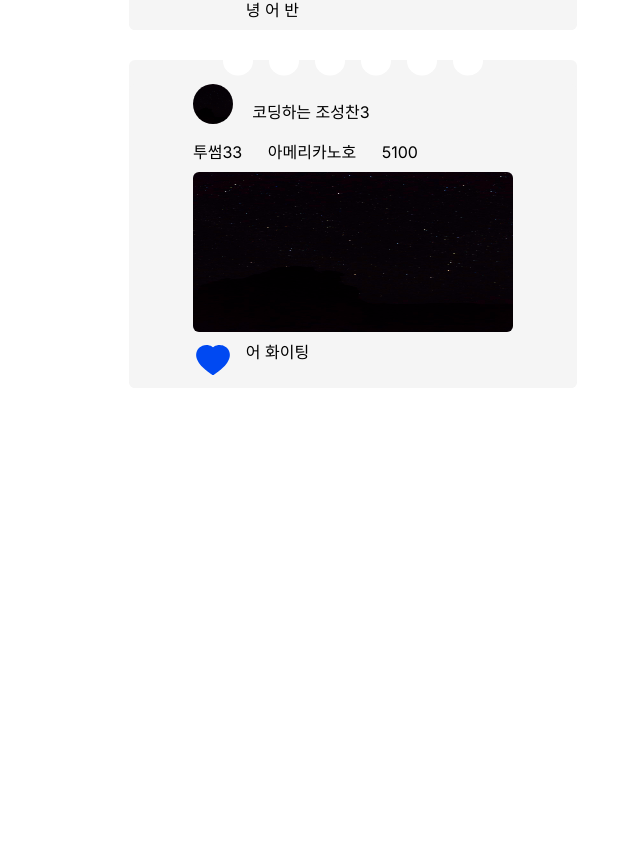
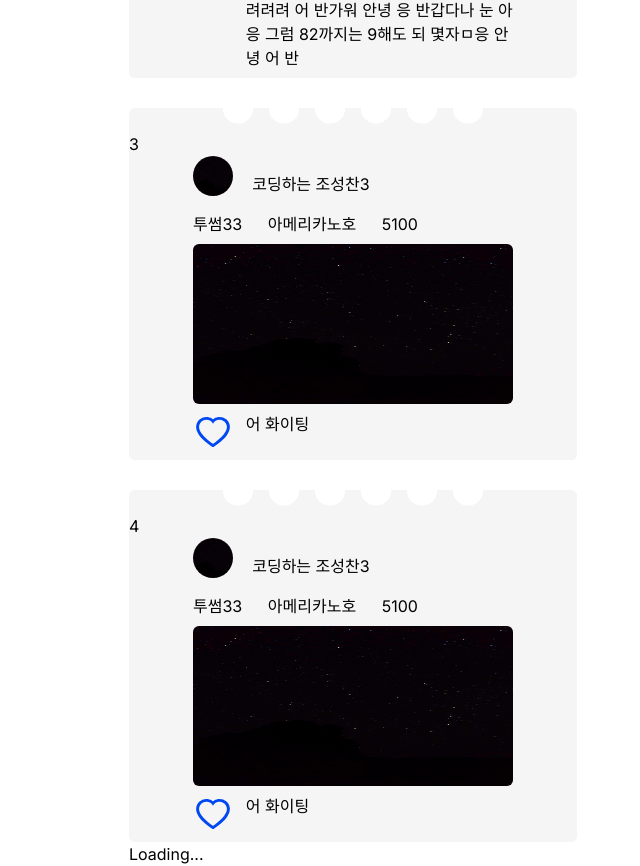
Before and after one commit to s01k1m/Akigimi, a Next.js app in the folder frontend/: page /feed in a window 1280 px wide. Shown: the part 818-1684 px from the top of the page, without its empty margins (287-927 px from the left). Before the commit the page ends 1206 px from the top, so only its background shows below. Built offline with nearby package versions, Linux system fonts and the light colour scheme.

Commit message:
feat: 피드 무한 스크롤 (수정중)
Former-commit-id: 62f1d1de4badc65b65067956208a78a5aafbb030

```diff
--- a/frontend/app/page.tsx
+++ b/frontend/app/page.tsx
@@ -13,6 +13,8 @@ export default function Home() {
       <Link href="/login/register/withdrawal">출금계좌등록</Link> <br></br>
       <Link href="/login/register/deposit">입금계좌등록</Link> <br></br>
       <Link href="/login/register/welcome">웰컴</Link> <br></br>
+      <Link href="/feed">피드</Link> <br></br>
+      <Link href="/writereceipt">피드 작성하기</Link> <br></br>
     </main>
   );
 }
--- a/frontend/components/Feed/FeedItem.tsx
+++ b/frontend/components/Feed/FeedItem.tsx
@@ -4,6 +4,7 @@ import FeedWriteInfo from "./FeedWriterInfo"
 import { useState, useEffect, useRef } from "react"
 
 interface ItemProps {
+    itemId: number
     imgUrl: string
     name: string
     place: string
@@ -14,7 +15,7 @@ interface ItemProps {
     description: string
 }
 
-const FeedItem: React.FC<ItemProps> = ({ imgUrl, name, place, item, price, image, isLiked, description }) => {
+const FeedItem: React.FC<ItemProps> = ({ imgUrl, name, place, item, price, image, isLiked, description, itemId }) => {
 
 
     return (
@@ -24,6 +25,7 @@ const FeedItem: React.FC<ItemProps> = ({ imgUrl, name, place, item, price, image
             </div>
             <div className="bg-[#F5F5F5] w-[100%] h-[100%] flex flex-col justify-content items-center z-0 rounded-md">
                 <div className="mt-[3vh] bg-[#F5F5F5] rounded-md ">
+                <div>{itemId}</div>
                 <FeedWriteInfo
                 imgUrl={imgUrl}
                 name={name}
--- a/frontend/components/Feed/FeedList.tsx
+++ b/frontend/components/Feed/FeedList.tsx
@@ -1,12 +1,56 @@
 import FeedItem from "./FeedItem"
-import { useState } from "react"
+import { useState, useEffect } from "react"
 import axios from "axios"
 
+type FeedItem = {
+    id: number;
+    userProfile: string;
+    akimLocation: string;
+    akimItemName: string;
+    savePrice: number;
+    userName: string;
+    image: string;
+    isLikedFeed: boolean;
+    description: string;
+  };
 type selectedProps =  {
     selectedValue: string
 }
 
+const initialFeedItems: FeedItem[] = [
+
+    { id: 1 , userProfile:'/images/black.png', akimLocation: "투썸", akimItemName: "아메리카노", savePrice: 5100, userName: "코딩하는 조성찬1", image: "/images/black.png", description: "커피 참고 정신력으로 버텼다", isLikedFeed: true },
+    { id: 2, userProfile:'/images/black.png', akimLocation: "투썸22", akimItemName: "아메리카노오", savePrice: 5100, userName: "코딩하는 조성찬2", image: "/images/black.png", description: "글시 적은 경우안녕하세요오호호호호하하하하하하 글씨가 몇자가 되면 마ㅇ인려려려 어 반가워 안녕 응 반갑다나 눈 아 응 그럼 82까지는 9해도 되 몇자ㅁ응 안녕 어 반", isLikedFeed: true },
+    { id: 3, userProfile:'/images/black.png', akimLocation: "투썸33", akimItemName: "아메리카노호", savePrice: 5100, userName: "코딩하는 조성찬3", image: "/images/black.png", description: "어 화이팅", isLikedFeed: true },
+    { id: 4, userProfile:'/images/black.png', akimLocation: "투썸33", akimItemName: "아메리카노호", savePrice: 5100, userName: "코딩하는 조성찬3", image: "/images/black.png", description: "어 화이팅", isLikedFeed: true },
+    { id: 5, userProfile:'/images/black.png', akimLocation: "투썸33", akimItemName: "아메리카노호", savePrice: 5100, userName: "코딩하는 조성찬3", image: "/images/black.png", description: "어 화이팅", isLikedFeed: true },
+    { id: 6, userProfile:'/images/black.png', akimLocation: "투썸33", akimItemName: "아메리카노호", savePrice: 5100, userName: "코딩하는 조성찬3", image: "/images/black.png", description: "어 화이팅", isLikedFeed: true },
+    { id: 7, userProfile:'/images/black.png', akimLocation: "투썸33", akimItemName: "아메리카노호", savePrice: 5100, userName: "코딩하는 조성찬3", image: "/images/black.png", description: "어 화이팅", isLikedFeed: true },
+    { id: 8, userProfile:'/images/black.png', akimLocation: "투썸33", akimItemName: "아메리카노호", savePrice: 5100, userName: "코딩하는 조성찬3", image: "/images/black.png", description: "어 화이팅", isLikedFeed: true },
+    { id: 9, userProfile:'/images/black.png', akimLocation: "투썸33", akimItemName: "아메리카노호", savePrice: 5100, userName: "코딩하는 조성찬3", image: "/images/black.png", description: "어 화이팅", isLikedFeed: true },
+    { id: 10, userProfile:'/images/black.png', akimLocation: "투썸33", akimItemName: "아메리카노호", savePrice: 5100, userName: "코딩하는 조성찬3", image: "/images/black.png", description: "어 화이팅", isLikedFeed: true },
+    { id: 11, userProfile:'/images/black.png', akimLocation: "투썸33", akimItemName: "아메리카노호", savePrice: 5100, userName: "코딩하는 조성찬3", image: "/images/black.png", description: "어 화이팅", isLikedFeed: true },
+    { id: 12, userProfile:'/images/black.png', akimLocation: "투썸33", akimItemName: "아메리카노호", savePrice: 5100, userName: "코딩하는 조성찬3", image: "/images/black.png", description: "어 화이팅", isLikedFeed: true },
+    { id: 13, userProfile:'/images/black.png', akimLocation: "투썸33", akimItemName: "아메리카노호", savePrice: 5100, userName: "코딩하는 조성찬3", image: "/images/black.png", description: "어 화이팅", isLikedFeed: true },
+    { id: 14, userProfile:'/images/black.png', akimLocation: "투썸33", akimItemName: "아메리카노호", savePrice: 5100, userName: "코딩하는 조성찬3", image: "/images/black.png", description: "어 화이팅", isLikedFeed: true },
+    { id: 15, userProfile:'/images/black.png', akimLocation: "투썸33", akimItemName: "아메리카노호", savePrice: 5100, userName: "코딩하는 조성찬3", image: "/images/black.png", description: "어 화이팅", isLikedFeed: true },
+    { id: 16, userProfile:'/images/black.png', akimLocation: "투썸33", akimItemName: "아메리카노호", savePrice: 5100, userName: "코딩하는 조성찬3", image: "/images/black.png", description: "어 화이팅", isLikedFeed: true },
+    { id: 17, userProfile:'/images/black.png', akimLocation: "투썸33", akimItemName: "아메리카노호", savePrice: 5100, userName: "코딩하는 조성찬3", image: "/images/black.png", description: "어 화이팅", isLikedFeed: true },
+    { id: 18, userProfile:'/images/black.png', akimLocation: "투썸33", akimItemName: "아메리카노호", savePrice: 5100, userName: "코딩하는 조성찬3", image: "/images/black.png", description: "어 화이팅", isLikedFeed: true },
+    { id: 19, userProfile:'/images/black.png', akimLocation: "투썸33", akimItemName: "아메리카노호", savePrice: 5100, userName: "코딩하는 조성찬3", image: "/images/black.png", description: "어 화이팅", isLikedFeed: true },
+    { id: 20, userProfile:'/images/black.png', akimLocation: "투썸33", akimItemName: "아메리카노호", savePrice: 5100, userName: "코딩하는 조성찬3", image: "/images/black.png", description: "어 화이팅", isLikedFeed: true },
+    { id: 21, userProfile:'/images/black.png', akimLocation: "투썸33", akimItemName: "아메리카노호", savePrice: 5100, userName: "코딩하는 조성찬3", image: "/images/black.png", description: "어 화이팅", isLikedFeed: true },
+    { id: 22, userProfile:'/images/black.png', akimLocation: "투썸33", akimItemName: "아메리카노호", savePrice: 5100, userName: "코딩하는 조성찬3", image: "/images/black.png", description: "어 화이팅", isLikedFeed: true },
+    { id: 23, userProfile:'/images/black.png', akimLocation: "투썸33", akimItemName: "아메리카노호", savePrice: 5100, userName: "코딩하는 조성찬3", image: "/images/black.png", description: "어 화이팅", isLikedFeed: true },
+    { id: 24, userProfile:'/images/black.png', akimLocation: "투썸33", akimItemName: "아메리카노호", savePrice: 5100, userName: "코딩하는 조성찬3", image: "/images/black.png", description: "어 화이팅", isLikedFeed: true },
+
+]
+
 const FeedList: React.FC<selectedProps> = ({ selectedValue }) => {
+    const [visibleItems, setVisibleItems] = useState<number>(4);
+    const [feedItems, setFeedItems] = useState<FeedItem[]>(initialFeedItems);
+    const [loading, setLoading] = useState<boolean>(false);
+
     // selectedValue 선택 된 값 파라미터로 넘기기
 
     // const [feedData, setFeedData] = useState<[]>()
@@ -28,16 +72,39 @@ const FeedList: React.FC<selectedProps> = ({ selectedValue }) => {
     //         })
     // }
 
-    const feedItems: any = [
-        { id: 1 , userProfile:'/images/black.png', akimLocation: "투썸", akimItemName: "아메리카노", savePrice: 5100, userName: "코딩하는 조성찬1", image: "/images/black.png", description: "커피 참고 정신력으로 버텼다" },
-        { id: 2, userProfile:'/images/black.png', akimLocation: "투썸22", akimItemName: "아메리카노오", savePrice: 5100, userName: "코딩하는 조성찬2", image: "/images/black.png", description: "글시 적은 경우안녕하세요오호호호호하하하하하하 글씨가 몇자가 되면 마ㅇ인려려려 어 반가워 안녕 응 반갑다나 눈 아 응 그럼 82까지는 9해도 되 몇자ㅁ응 안녕 어 반" },
-        { id: 3, userProfile:'/images/black.png', akimLocation: "투썸33", akimItemName: "아메리카노호", savePrice: 5100, userName: "코딩하는 조성찬3", image: "/images/black.png", description: "어 화이팅" },
-    ]
+    const fetchData = async () => {
+      setLoading(true);
+      // Simulated delay
+      await new Promise((resolve) => setTimeout(resolve, 3000));
+
+      const nextBatchSize = 4
+      const newVisibleItems = Math.min(visibleItems + nextBatchSize, feedItems.length);
+      setVisibleItems(newVisibleItems);
+      setLoading(false)
+    }
+
+    useEffect(() => {
+        const handleScroll = () => {
+          if (
+            window.innerHeight + document.documentElement.scrollTop ===
+            document.documentElement.offsetHeight
+          ) {
+            fetchData();
+          }
+        }
+
+        window.addEventListener("scroll", handleScroll);
+        return () => {
+          window.removeEventListener("scroll", handleScroll);
+        }
+      }, [visibleItems, fetchData])
+
     return (
         <div>
-            {feedItems.map((item: any) => (
+            {feedItems.slice(0, visibleItems).map((item: any) => (
                 <FeedItem
                     key={item.id}
+                    itemId={item.id}
                     imgUrl={item.userProfile}
                     name={item.userName}
                     place={item.akimLocation}
@@ -47,6 +114,7 @@ const FeedList: React.FC<selectedProps> = ({ selectedValue }) => {
                     isLiked={item.isLikedFeed}
                     description={item.description} />
             ))}
+            {loading && <div>Loading...</div>}
         </div>
     )
 }
```
